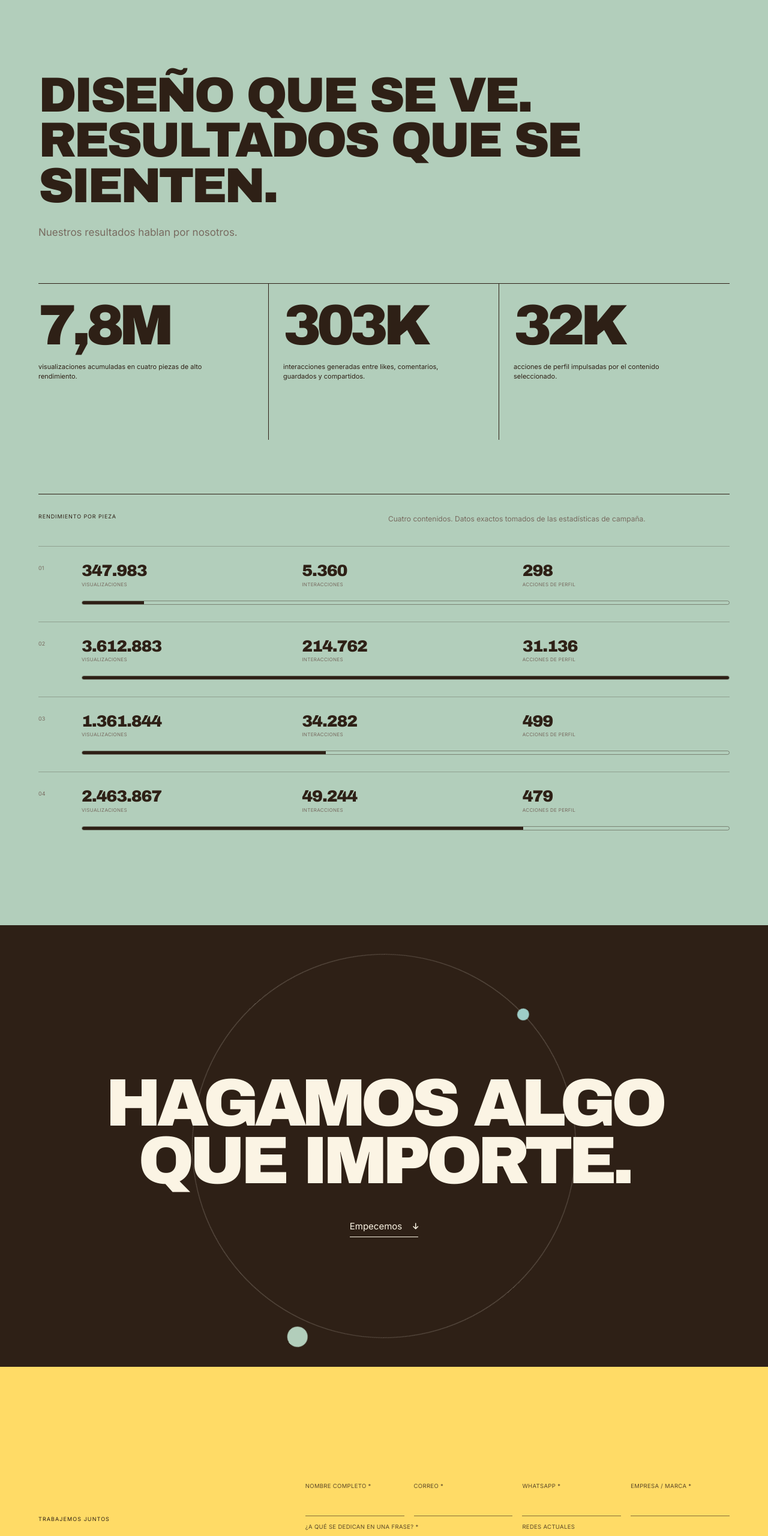
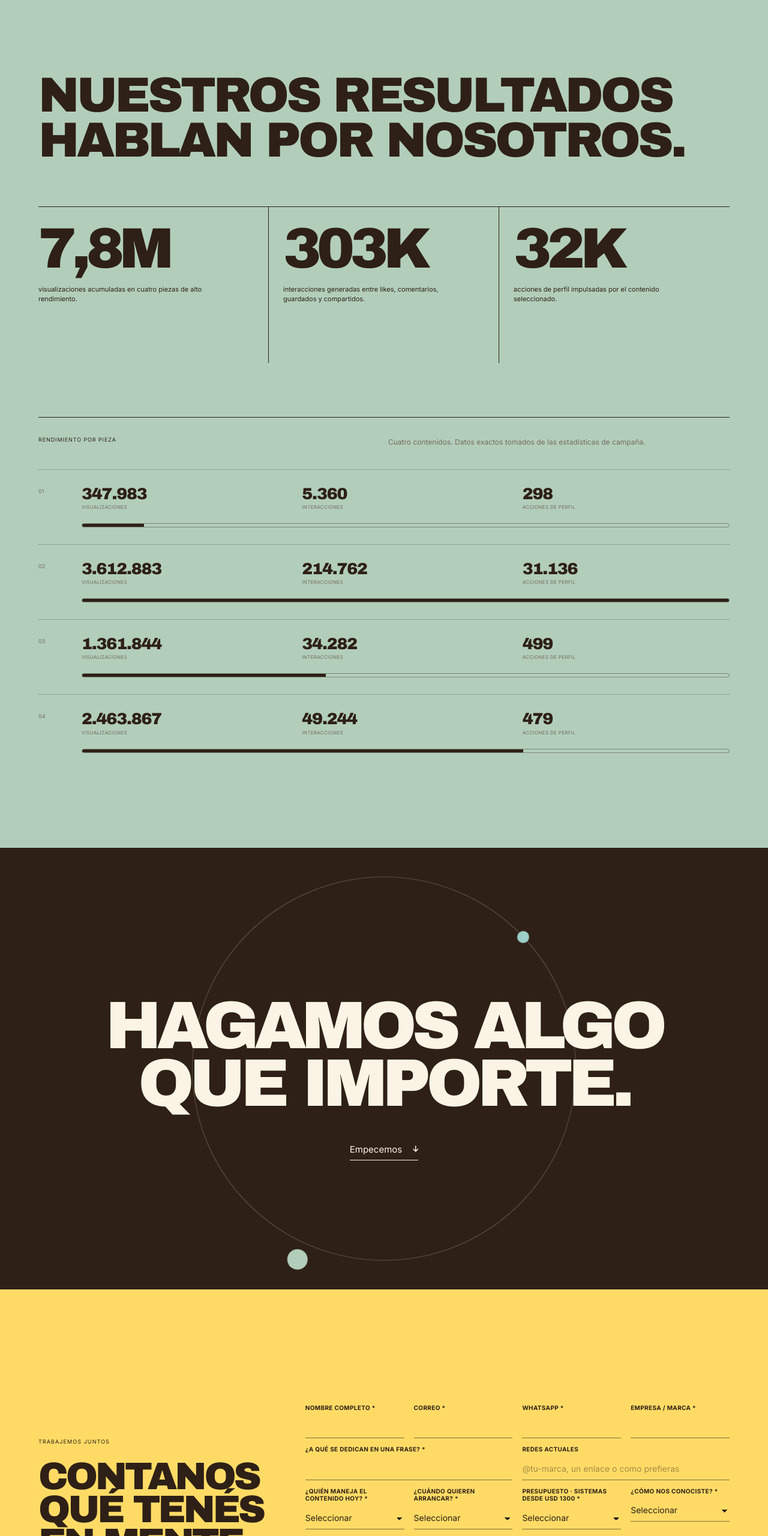
Before and after one commit to nicogomez94/mm-estudio-landing, a website: page index.html in a window 1280 px wide. Shown: the part 4140-6700 px from the top of the page at 60% size. Drawn offline with Linux system fonts and the light colour scheme.

Commit message:
Fix form contrast and project navigation

```diff
--- a/index.html
+++ b/index.html
@@ -11,9 +11,9 @@
   <link rel="icon" type="image/png" href="assets/mentes-modernas-fondo.png">
   <link rel="preconnect" href="https://fonts.googleapis.com">
   <link rel="preconnect" href="https://fonts.gstatic.com" crossorigin>
-  <link href="https://fonts.googleapis.com/css2?family=Archivo+Black&amp;family=Caveat:wght@500;600&amp;family=Inter:wght@300;400;500&amp;display=swap" rel="stylesheet">
+  <link href="https://fonts.googleapis.com/css2?family=Archivo+Black&amp;family=Caveat:wght@500;600&amp;family=Inter:wght@300;400;500;700&amp;display=swap" rel="stylesheet">
   <link rel="stylesheet" href="https://cdnjs.cloudflare.com/ajax/libs/font-awesome/6.6.0/css/all.min.css" referrerpolicy="no-referrer">
-  <link rel="stylesheet" href="styles.css?v=faq-stats-2">
+  <link rel="stylesheet" href="styles.css?v=copy-fixes-1">
 </head>
 <body>
   <div class="intro-screen" aria-hidden="true">
@@ -175,7 +175,7 @@
           </span>
         </a>
 
-        <a class="project-card project-external fade-in cursor-target" href="https://www.instagram.com/travis_trend/" target="_blank" rel="noopener noreferrer" aria-label="Ver Travis Trend en Instagram">
+        <a class="project-card project-external fade-in cursor-target" href="https://www.instagram.com/travis_trend/" aria-label="Ver Travis Trend en Instagram">
           <span class="project-media media-travis">
             <span class="project-caption">FASHION CONTENT<br>SOCIAL DIRECTION</span>
             <span class="external-type">TRAVIS<br><em>TREND</em></span>
@@ -271,8 +271,7 @@
 
     <section class="results section-shell" id="resultados" aria-labelledby="results-title">
       <div class="results-head fade-in">
-        <h2 id="results-title">DISEÑO QUE SE VE.<br>RESULTADOS QUE SE SIENTEN.</h2>
-        <p>Nuestros resultados hablan por nosotros.</p>
+        <h2 id="results-title">NUESTROS RESULTADOS<br>HABLAN POR NOSOTROS.</h2>
       </div>
 
       <div class="metrics fade-in">
@@ -510,6 +509,6 @@
     <span>Hablemos</span>
   </a>
 
-  <script src="main.js?v=faq-stats-2"></script>
+  <script src="main.js?v=copy-fixes-1"></script>
 </body>
 </html>
--- a/styles.css
+++ b/styles.css
@@ -353,7 +353,6 @@ body.modal-open { overflow: hidden; }
 @keyframes modalOut { from { clip-path: circle(150% at var(--modal-x) var(--modal-y)); transform: scale(1); } to { clip-path: circle(0 at var(--modal-x) var(--modal-y)); transform: scale(.97) rotate(1deg); } }
 
 .results { padding-top: 90px; padding-bottom: 96px; background: var(--sage); }
-.results-head p { max-width: 420px; margin: -30px 0 58px; color: var(--muted); font-size: 15px; line-height: 1.5; }
 .metrics { display: grid; border-top: 1px solid var(--ink); }
 .metric { padding: 28px 0; border-bottom: 1px solid var(--ink); }
 .metric-value { display: block; font-family: var(--font-display); font-size: 76px; line-height: .85; letter-spacing: -.08em; font-weight: 400; }
@@ -400,7 +399,7 @@ body.modal-open { overflow: hidden; }
 .contact-note { display: block; max-width: 300px; color: rgba(46,32,22,.62); font-size: 10px; line-height: 1.45; }
 .contact-form { display: grid; grid-template-columns: 1fr; gap: 18px 16px; align-content: start; }
 .form-field { min-width: 0; }
-.form-field label, .form-field legend { display: block; margin: 0 0 7px; padding: 0; color: rgba(46,32,22,.78); font: 9.5px/1.25 var(--font-body); letter-spacing: .035em; text-transform: uppercase; }
+.form-field label, .form-field legend { display: block; margin: 0 0 7px; padding: 0; color: var(--ink); font: 700 10px/1.25 var(--font-body); letter-spacing: .035em; text-transform: uppercase; }
 .form-field input, .form-field select, .form-field textarea { width: 100%; min-height: 42px; padding: 8px 0; border: 0; border-bottom: 1px solid rgba(46,32,22,.58); border-radius: 0; outline: 0; color: var(--ink); background: transparent; font: 14px var(--font-body); transition: border-color .25s, background .25s; }
 .form-field textarea { min-height: 54px; resize: vertical; }
 .form-field select { appearance: none; padding-right: 20px; background-image: linear-gradient(45deg,transparent 50%,var(--ink) 50%),linear-gradient(135deg,var(--ink) 50%,transparent 50%); background-position: calc(100% - 8px) 18px,calc(100% - 3px) 18px; background-size: 5px 5px,5px 5px; background-repeat: no-repeat; }
@@ -591,7 +590,6 @@ body.modal-open { overflow: hidden; }
   .project-modal-fact strong { font-size: 26px; }
   .results-head { display: block; }
   .results-head h2 { margin: 0; font-size: 82px; }
-  .results-head p { margin: 28px 0 0; font-size: 17px; }
   .metrics { margin-top: 72px; }
   .performance-breakdown { margin-top: 90px; }
   .cta-content h2 { font-size: 112px; }
```
